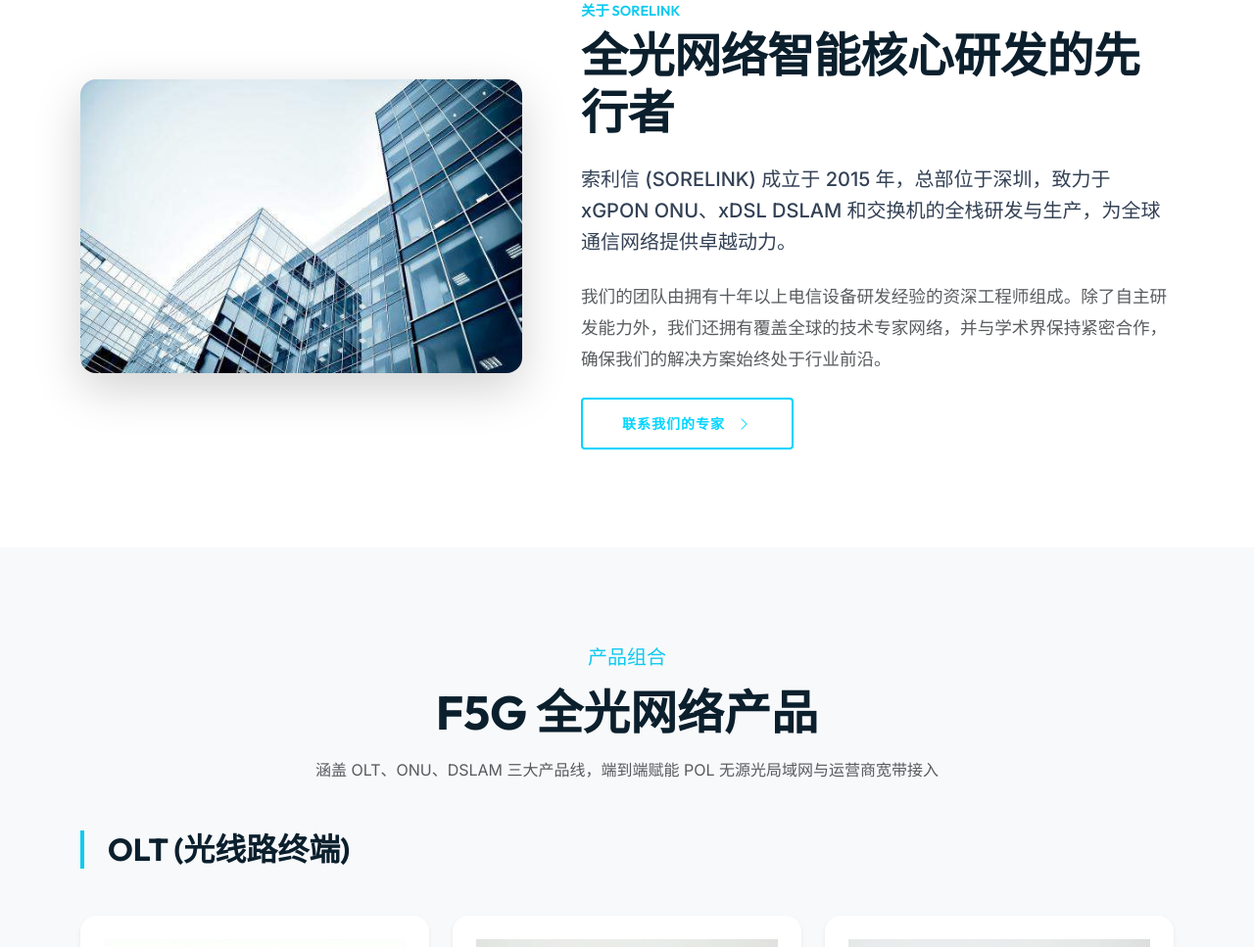
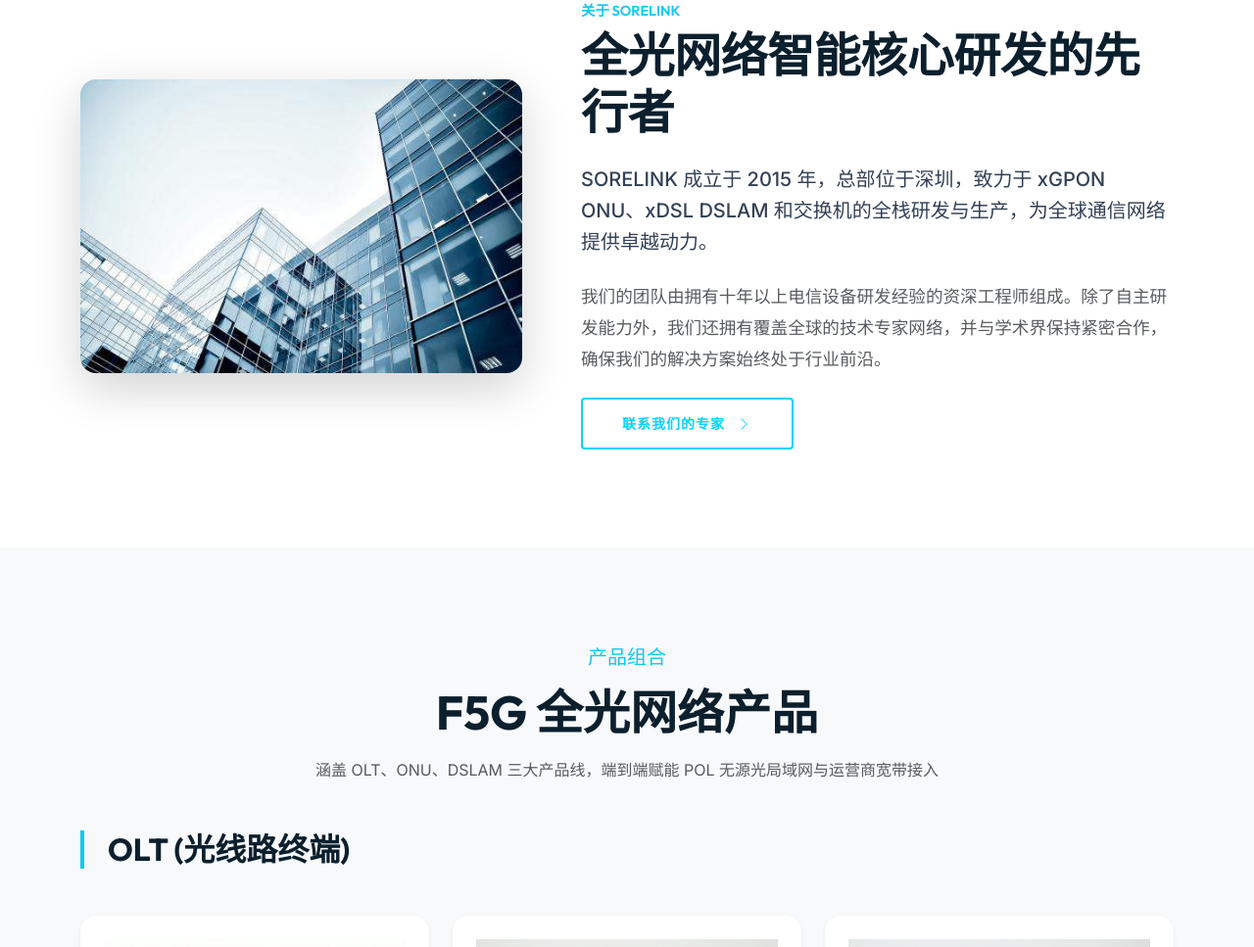
Before and after one commit to JZJZ2020/sorelink-web, a website: page index_zh.html in a window 1280 px wide. Shown: the part 897-1864 px from the top of the page at 98% size. Drawn offline with nearby package versions, Linux system fonts and the light colour scheme; animation ran at ten frames a second.

Commit message:
Remove Chinese company name and pinyin from website

```diff
--- a/index_zh.html
+++ b/index_zh.html
@@ -155,7 +155,7 @@
                     SORELINK</h5>
                 <h2 class="display-5 fw-bold mb-4" style="letter-spacing: -0.01em;">全光网络智能核心研发的先行者</h2>
                 <div class="mb-4" style="font-size: 1.25rem; line-height: 1.6; font-weight: 500; color: #334155;">
-                    索利信 (SORELINK) 成立于 2015 年，总部位于深圳，致力于 xGPON ONU、xDSL DSLAM 和交换机的全栈研发与生产，为全球通信网络提供卓越动力。
+                    SORELINK 成立于 2015 年，总部位于深圳，致力于 xGPON ONU、xDSL DSLAM 和交换机的全栈研发与生产，为全球通信网络提供卓越动力。
                 </div>
                 <p class="text-muted mb-4" style="font-size: 1.1rem; line-height: 1.8;">
                     我们的团队由拥有十年以上电信设备研发经验的资深工程师组成。除了自主研发能力外，我们还拥有覆盖全球的技术专家网络，并与学术界保持紧密合作，确保我们的解决方案始终处于行业前沿。
```
Also changed, not shown: 404.html (+1 -1 lines), index.html (+1 -1 lines), index_new.html (+1 -1 lines).
